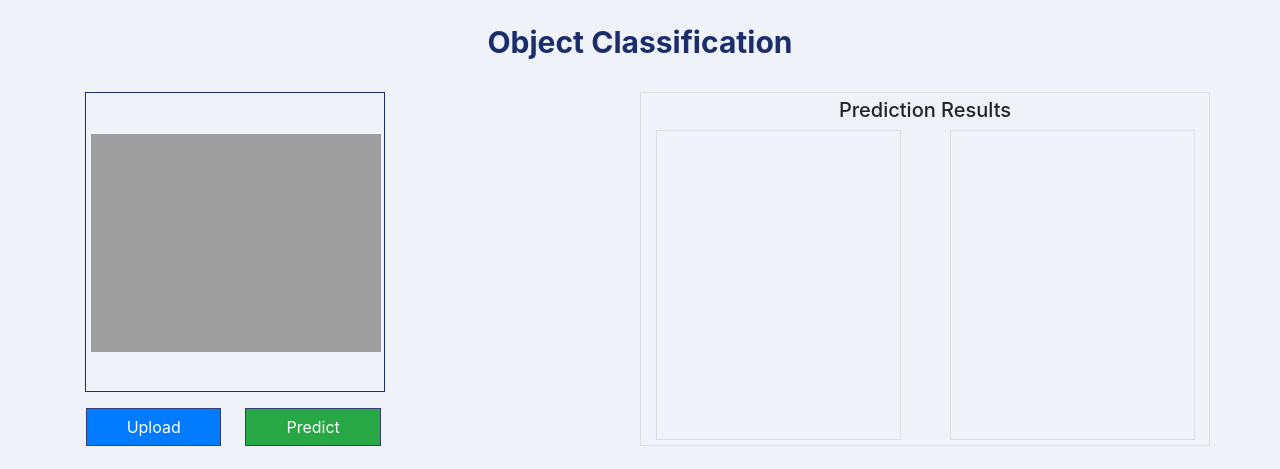
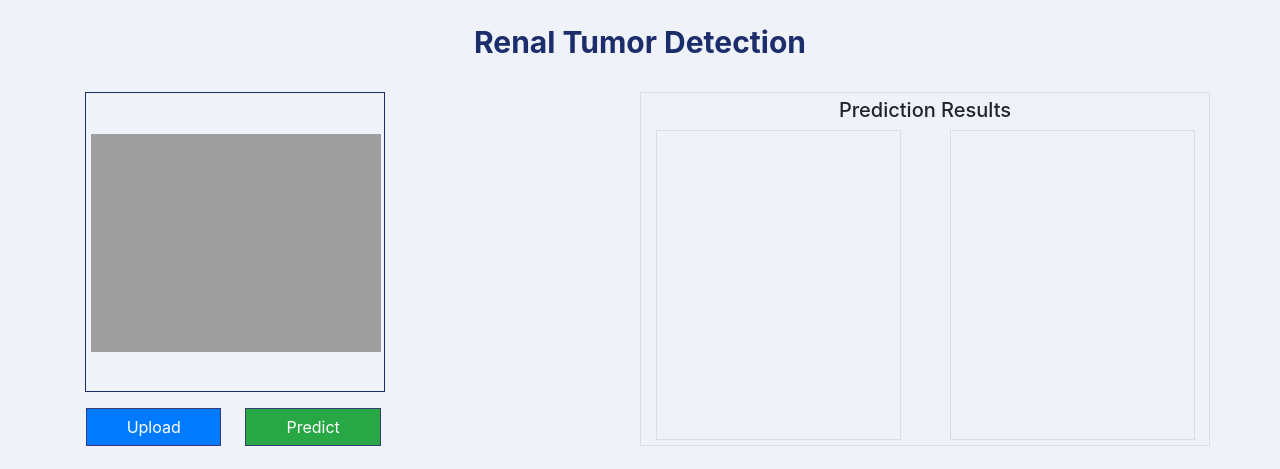
Before and after one commit to anas-maroof/Kidney-Disease-Classification, a Flask app: page / in a window 1280 px wide. Shown: the top 469 px of the page. Run offline with Flask 3, Linux system fonts and the light colour scheme; some libraries are stand-ins or nearby versions.

Commit message:
HTML template changed

```diff
--- a/templates/index.html
+++ b/templates/index.html
@@ -94,7 +94,7 @@
 <body>
     <div class="main container">
 		<section class="iupload">
-			<h3 class="text-center py-4">Object Classification</h3>
+			<h3 class="text-center py-4">Renal Tumor Detection</h3>
 			<div class="row">
 				<div class="img-part col-md-6">
 					<div class="image-part">
```
Also changed, not shown: inputImage.jpg, 1 other file.
